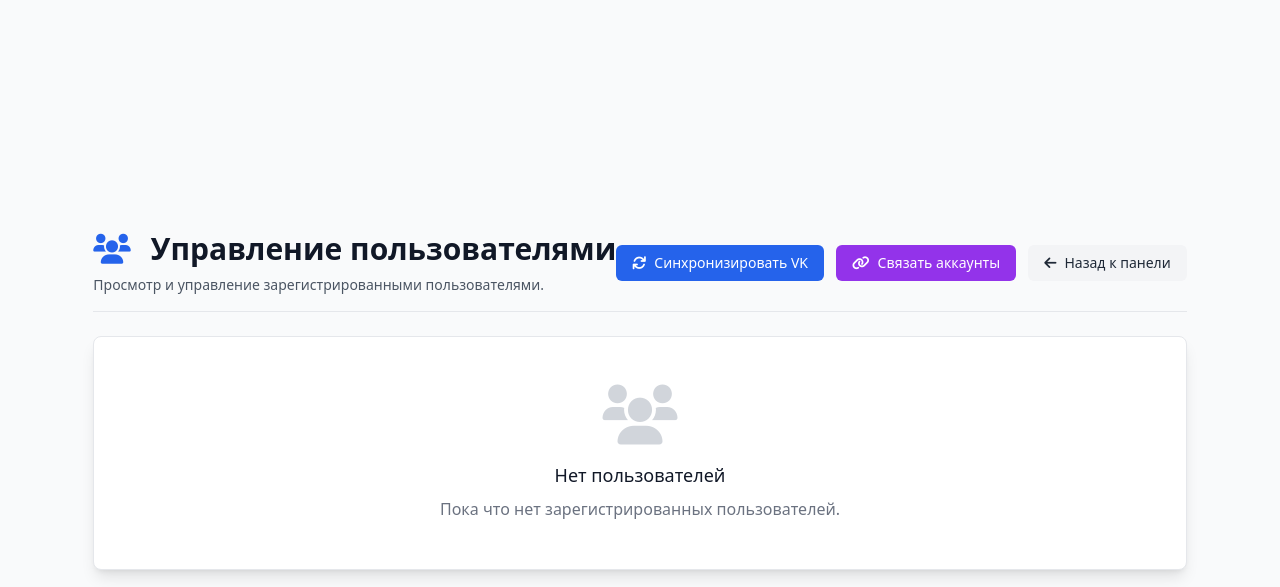
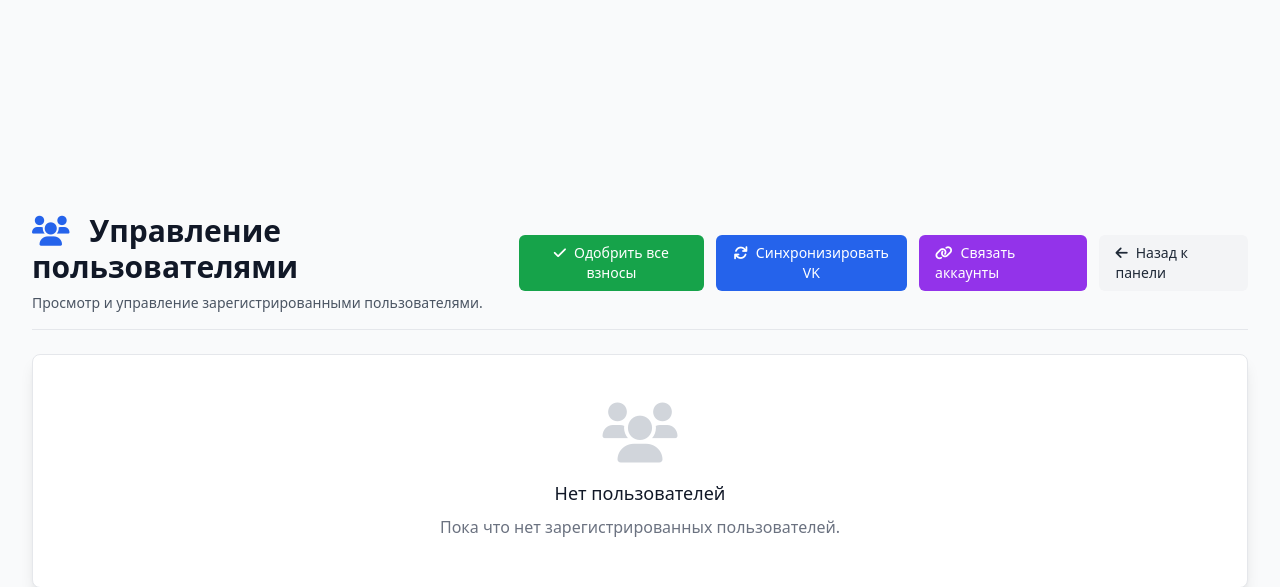
Before and after one commit to Maskaev-01/Valravn, a FastAPI app: template app/templates/admin/users.html in a window 1280 px wide. Shown: the top 587 px of the page. Run offline with FastAPI, Linux system fonts and the light colour scheme; the template is opened without the code that fills it, so the values that code supplies are empty; some libraries are stand-ins or nearby versions.

Commit message:
Тестим роли 11

```diff
--- a/app/templates/admin/users.html
+++ b/app/templates/admin/users.html
@@ -16,6 +16,13 @@
                 </p>
             </div>
             <div class="flex space-x-3">
+                <form method="post" action="/admin/approve-all-contributions" style="display: inline;">
+                    <button type="submit"
+                            onclick="return confirm('Одобрить все неодобренные взносы? Это действие нельзя отменить.')"
+                            class="bg-green-600 hover:bg-green-700 text-white px-4 py-2 rounded-md text-sm font-medium transition-colors">
+                        <i class="fas fa-check mr-2"></i>Одобрить все взносы
+                    </button>
+                </form>
                 <form method="post" action="/admin/sync-vk-users" style="display: inline;">
                     <button type="submit"
                             onclick="return confirm('Синхронизировать данные VK пользователей с whitelist? Это создаст записи в таблице users для всех пользователей из VK whitelist.')"
@@ -134,6 +141,25 @@
             </div>
         </div>
     </div>
+    {% elif success and success.startswith('approved_all') %}
+    <div class="mb-6 bg-green-50 border border-green-200 rounded-md p-4">
+        <div class="flex">
+            <div class="flex-shrink-0">
+                <i class="fas fa-check-circle text-green-400"></i>
+            </div>
+            <div class="ml-3">
+                <p class="text-sm text-green-800">
+                    <strong>Взносы одобрены!</strong>
+                    {% set count = request.query_params.get('count', '0') %}
+                    {% if count != '0' %}
+                        Одобрено {{ count }} взносов.
+                    {% else %}
+                        Все взносы уже были одобрены.
+                    {% endif %}
+                </p>
+            </div>
+        </div>
+    </div>
     {% endif %}
 
     {% if error %}
@@ -165,6 +191,8 @@
                         Нельзя деактивировать администраторов.
                     {% elif error == 'cannot_deactivate_self' %}
                         Нельзя деактивировать самого себя.
+                    {% elif error == 'approve_failed' %}
+                        Ошибка одобрения взносов: {{ request.query_params.get('message', 'Неизвестная ошибка') }}
                     {% else %}
                         Произошла неизвестная ошибка.
                     {% endif %}
@@ -275,7 +303,7 @@
                                 <!-- Статистика пользователя -->
                                 {% if user_stats.get(user_item.id) %}
                                 <div class="text-xs text-gray-500 mt-1">
-                                    <span title="Взносы">{{ user_stats[user_item.id].contributions_count or 0 }}₽</span> •
+                                    <span title="Взносы">{{ (user_stats[user_item.id].total_contributions or 0)|int }}₽</span> •
                                     <span title="Инвентарь">{{ user_stats[user_item.id].inventory_count or 0 }}📦</span> •
                                     <span title="Достижения">{{ user_stats[user_item.id].achievements_count or 0 }}🏆</span>
                                 </div>
```
Also changed, not shown: app/routers/admin.py (+19 -6 lines).
